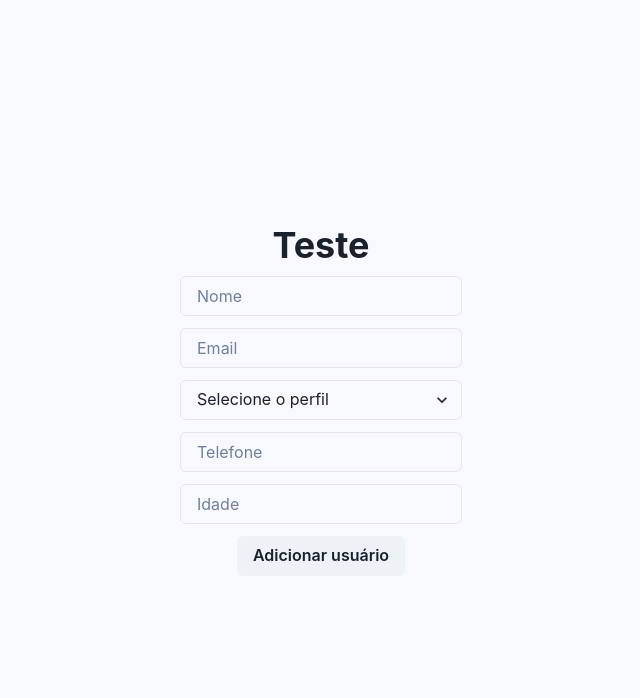
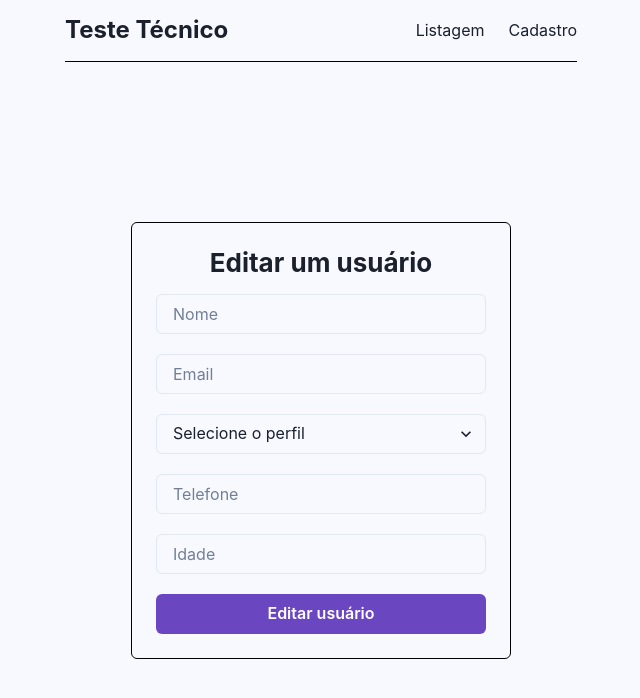
Before and after one commit to YuriSamp/supera-crud, a React (Vite) app: page /edit/0 in a window 1280 px wide. Shown: the top 698 px of the page, without its empty margins (319-959 px from the left). Built offline with nearby package versions, Linux system fonts and the light colour scheme.

Commit message:
mvoe toast container to root and refactoring create and edit page

```diff
--- a/src/data/db.json
+++ b/src/data/db.json
@@ -1,35 +1,36 @@
 {
   "user": [
     {
-      "id": "1",
-      "nome": "João",
+      "id": "0",
+      "nome": "Marcelo",
       "email": "joao@email.com",
       "perfil": "Administrador",
-      "idade": 30
+      "idade": 30,
+      "telefone": ""
     },
     {
-      "id": "2",
+      "id": "1",
       "nome": "Maria",
       "email": "maria@email.com",
       "perfil": "Administrador",
       "idade": 35
     },
     {
-      "id": "3",
+      "id": "2",
       "nome": "Carlos",
       "email": "carlos@email.com",
       "perfil": "Usuário Comum",
       "idade": 25
     },
     {
-      "id": "4",
+      "id": "3",
       "nome": "Ana",
       "email": "ana@email.com",
       "perfil": "Usuário Comum",
       "idade": 28
     },
     {
-      "id": "5",
+      "id": "4",
       "nome": "Pedro",
       "email": "pedro@email.com",
       "perfil": "Usuário Comum",
--- a/src/main.tsx
+++ b/src/main.tsx
@@ -8,6 +8,7 @@ import {
   QueryClientProvider,
 } from '@tanstack/react-query'
 import "react-toastify/dist/ReactToastify.css";
+import { ToastContainer } from 'react-toastify';
 
 export const App = () => {
 
@@ -17,6 +18,7 @@ export const App = () => {
     <QueryClientProvider client={queryClient}>
       <BrowserRouter>
         <ChakraProvider>
+          <ToastContainer />
           <Routes />
         </ChakraProvider>
       </BrowserRouter>
--- a/src/pages/Home.tsx
+++ b/src/pages/Home.tsx
@@ -8,7 +8,6 @@ import Navbar from '../components/navbar'
 import { useAtom } from 'jotai'
 import { userAtom } from '../lib/context'
 import DeleteDialog from '../components/alert-dialog'
-import { ToastContainer } from 'react-toastify'
 
 const Home = () => {
   const [users, setUsers] = useAtom(userAtom)
@@ -28,14 +27,11 @@ const Home = () => {
   }, [userList, error, setUsers])
 
   return (
-    <>
-      <ToastContainer />
-      <HStack height='calc(100vh)' bg={'ghostwhite'} flexDir={'column'} placeItems={'initial'} gap={40} paddingX={'96'}>
-        <Navbar />
-        <DataTable data={users} />
-        <DeleteDialog />
-      </HStack>
-    </>
+    <HStack height='calc(100vh)' bg={'ghostwhite'} flexDir={'column'} placeItems={'initial'} gap={40} paddingX={'96'}>
+      <Navbar />
+      <DataTable data={users} />
+      <DeleteDialog />
+    </HStack>
   )
 }
 
--- a/src/pages/create.tsx
+++ b/src/pages/create.tsx
@@ -3,7 +3,7 @@ import { SubmitHandler, useForm } from "react-hook-form"
 import * as yup from 'yup'
 import { formSchema } from '../lib/schema/form'
 import Navbar from '../components/navbar'
-import { toast, ToastContainer } from 'react-toastify';
+import { toast } from 'react-toastify';
 import { request } from '../lib/http'
 import { useAtomValue } from 'jotai'
 import { userAtom } from '../lib/context'
@@ -24,7 +24,7 @@ const Create = () => {
   const onSubmit: SubmitHandler<yup.InferType<typeof formSchema>> = async (data) => {
     try {
       const userData = formSchema.validateSync(data)
-      const { status } = await request.post('/user', { id: userData.id = String(users.length), ...userData })
+      const { status } = await request.post('/user', { id: userData.id = String(users.length - 1), ...userData })
       if (status === 201) {
         toast.success('Deu tudo certo')
       }
@@ -37,8 +37,6 @@ const Create = () => {
   }
 
   return (
-    <>
-      <ToastContainer />
     <VStack height='calc(100vh)' bg={'ghostwhite'} flexDir={'column'} placeItems={'center'} gap={40} paddingX={'96'}>
       <Navbar />
       <VStack flexDir={'column'} gap={4} borderWidth={1} borderColor={'black'} padding={6} rounded={'md'} className='brutalism-box'>
@@ -49,33 +47,32 @@ const Create = () => {
           <VStack flexDir={'column'} justifyContent={'center'} placeItems={'center'} gap={'3'}>
             <VStack flexDir={'column'} gap={'2'} w={330}>
               <Input placeholder='Nome'  {...register('nome')} />
-                <span>{errors.nome && errors.nome?.message}</span>
+              <span style={{ color: 'red' }}>{errors.nome && errors.nome?.message}</span>
             </VStack>
             <VStack flexDir={'column'} gap={'2'} w={330}>
               <Input placeholder='Email' {...register('email')} />
-                <span>{errors.email && errors.email?.message}</span>
+              <span style={{ color: 'red' }}>{errors.email && errors.email?.message}</span>
             </VStack>
             <VStack flexDir={'column'} gap={'2'} w={330}>
               <Select placeholder='Selecione o perfil' {...register('perfil')} >
                 <option value='Administrador'>Administrador</option>
                 <option value='Usuário Comum'>Usuário Comum</option>
               </Select>
-                <span>{errors.perfil && errors.perfil.message}</span>
+              <span style={{ color: 'red' }}>{errors.perfil && errors.perfil.message}</span>
             </VStack >
             <VStack flexDir={'column'} gap={'2'} w={330}>
               <Input placeholder='Telefone' {...register('telefone')} />
-                <span>{errors.telefone && errors.telefone.message}</span>
+              <span style={{ color: 'red' }}>{errors.telefone && errors.telefone.message}</span>
             </VStack>
             <VStack flexDir={'column'} gap={'2'} w={330}>
               <Input placeholder='Idade'  {...register('idade')} />
-                <span>{errors.idade && errors.idade.message}</span>
+              <span style={{ color: 'red' }}>{errors.idade && errors.idade.message}</span>
             </VStack>
             <Button type='submit' bgColor={'purple.600'} color={'white'} _hover={{}} w={'full'}>Adicionar usuário</Button>
           </VStack>
         </form>
       </VStack>
     </VStack>
-    </>
   )
 }
 
--- a/src/pages/edit.tsx
+++ b/src/pages/edit.tsx
@@ -1,54 +1,82 @@
-import { HStack, Heading, Input, Button, Select } from '@chakra-ui/react'
+import { Heading, Input, Button, Select, VStack } from '@chakra-ui/react'
 import { SubmitHandler, useForm } from "react-hook-form"
 import { useParams } from 'react-router-dom'
 import { formSchema } from '../lib/schema/form'
 import * as yup from 'yup'
-import { toast, ToastContainer } from 'react-toastify';
+import { toast } from 'react-toastify';
 import { useAtomValue } from 'jotai'
 import { userAtom } from '../lib/context'
+import { yupResolver } from '@hookform/resolvers/yup'
+import Navbar from '../components/navbar'
+import { request } from '../lib/http'
 
 const Edit = () => {
 
   const users = useAtomValue(userAtom)
   const { id } = useParams()
-
   const user = users.filter(user => user.id === id)[0]
-  console.log(user, users)
 
   const {
     register,
     handleSubmit,
+    formState: { errors }
   } = useForm<yup.InferType<typeof formSchema>>({
+    resolver: yupResolver(formSchema),
     defaultValues: user
   })
 
-  const onSubmit: SubmitHandler<yup.InferType<typeof formSchema>> = (data) => {
-    console.log(data)
-    toast.success('Teste')
+  const onSubmit: SubmitHandler<yup.InferType<typeof formSchema>> = async (data) => {
+    try {
+      const userData = formSchema.validateSync(data)
+      const { status } = await request.put(`/user/${id}`, userData)
+      if (status === 204) {
+        toast.success('Deu tudo certo')
+      }
+    } catch (error) {
+      if (error instanceof Error) {
+        toast.error(error.message)
+        return
+      }
+    }
   }
 
   return (
-    <>
-      <ToastContainer />
-      <HStack height='calc(100vh)' bg={'ghostwhite'} flexDir={'column'} justifyContent={'center'} placeItems={'center'} paddingX={'96'}>
-        <Heading>
-          Teste
+    <VStack height='calc(100vh)' bg={'ghostwhite'} flexDir={'column'} placeItems={'center'} gap={40} paddingX={'96'}>
+      <Navbar />
+      <VStack flexDir={'column'} gap={4} borderWidth={1} borderColor={'black'} padding={6} rounded={'md'} className='brutalism-box'>
+        <Heading fontSize={26}>
+          Editar um usuário
         </Heading>
         <form onSubmit={handleSubmit(onSubmit)} >
-          <HStack flexDir={'column'} justifyContent={'center'} placeItems={'center'} gap={'3'}>
+          <VStack flexDir={'column'} justifyContent={'center'} placeItems={'center'} gap={'3'}>
+            <VStack flexDir={'column'} gap={'2'} w={330}>
               <Input placeholder='Nome'  {...register('nome')} />
+              <span style={{ color: 'red' }}>{errors.nome && errors.nome?.message}</span>
+            </VStack>
+            <VStack flexDir={'column'} gap={'2'} w={330}>
               <Input placeholder='Email' {...register('email')} />
-            <Select placeholder='Selecione o perfil' {...register('perfil')}>
+              <span style={{ color: 'red' }}>{errors.email && errors.email?.message}</span>
+            </VStack>
+            <VStack flexDir={'column'} gap={'2'} w={330}>
+              <Select placeholder='Selecione o perfil' {...register('perfil')} >
                 <option value='Administrador'>Administrador</option>
                 <option value='Usuário Comum'>Usuário Comum</option>
               </Select>
+              <span style={{ color: 'red' }}>{errors.perfil && errors.perfil.message}</span>
+            </VStack >
+            <VStack flexDir={'column'} gap={'2'} w={330}>
               <Input placeholder='Telefone' {...register('telefone')} />
+              <span style={{ color: 'red' }}>{errors.telefone && errors.telefone.message}</span>
+            </VStack>
+            <VStack flexDir={'column'} gap={'2'} w={330}>
               <Input placeholder='Idade'  {...register('idade')} />
-            <Button type='submit' >Adicionar usuário</Button>
-          </HStack>
+              <span style={{ color: 'red' }}>{errors.idade && errors.idade.message}</span>
+            </VStack>
+            <Button type='submit' bgColor={'purple.600'} color={'white'} _hover={{}} w={'full'}>Editar usuário</Button>
+          </VStack>
         </form>
-      </HStack>
-    </>
+      </VStack>
+    </VStack>
   )
 }
 
```
Lines whose indentation alone changed are shown as unchanged.
